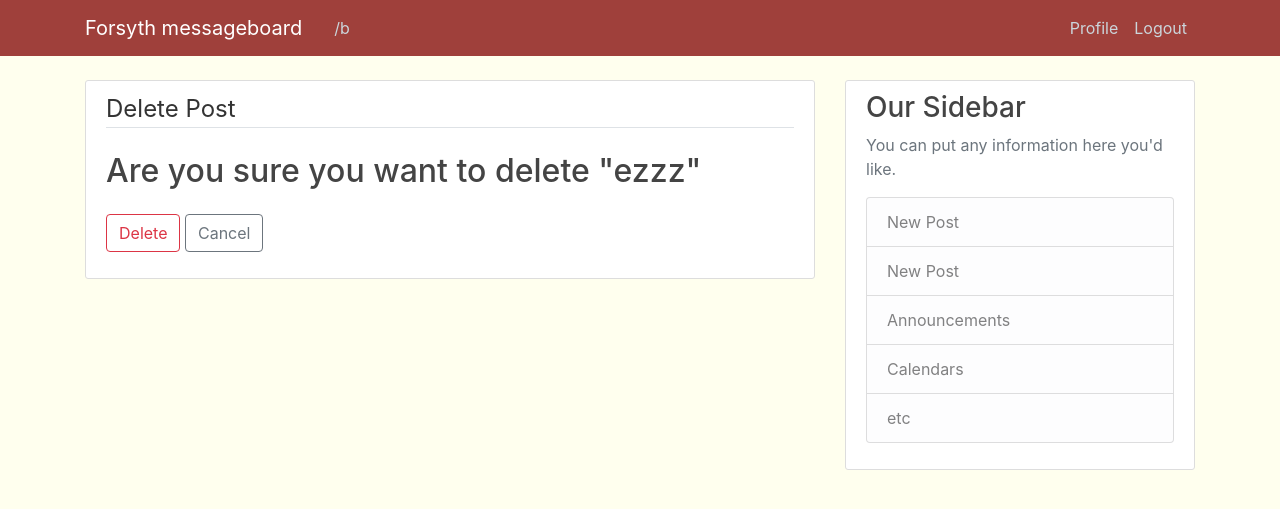
After one commit to smokeytube/forsythmessageboardweb, a Django app: page /brandom/post/3/delete/ in a window 1280 px wide. The commit adds this page. Shown: the top 509 px of the page. Run offline with Django 3.2, Linux system fonts and the light colour scheme; a user stored in the database is signed in; data comes from the database, SQL or seed files in the repository; both versions use the stored data as it was after the commit; some libraries are stand-ins or nearby versions.

Commit message:
ayy lesson 10 complete

```diff
--- a/forsyth_board/brandom/templates/brandom/base.html
+++ b/forsyth_board/brandom/templates/brandom/base.html
@@ -56,7 +56,8 @@
                 <h3>Our Sidebar</h3>
                 <p class='text-muted'>You can put any information here you'd like.
                 <ul class="list-group">
-                    <li class="list-group-item list-group-item-light">Latest Posts</li>
+                <a class="list-group-item list-group-item-light" href="{% url 'post-create' %}">New Post</a>
+                    <li class="list-group-item list-group-item-light" href="{% url 'post-create' %}">New Post</li>
                     <li class="list-group-item list-group-item-light">Announcements</li>
                     <li class="list-group-item list-group-item-light">Calendars</li>
                     <li class="list-group-item list-group-item-light">etc</li>
--- /dev/null
+++ b/forsyth_board/brandom/templates/brandom/post_confirm_delete.html
@@ -0,0 +1,16 @@
+{% extends "brandom/base.html" %}
+{% block content %}
+    <div class="content-section">
+        <form method="POST">
+            {% csrf_token %}
+            <fieldset class="form-group">
+                <legend class="border-bottom mb-4">Delete Post</legend>
+                <h2>Are you sure you want to delete "{{ object.title }}"</h2>
+            </fieldset>
+            <div class="form-group">
+                <button class="btn btn-outline-danger" type="submit">Delete</button>
+                <a class="btn btn-outline-secondary" href="{% url 'post-detail' object.id %}">Cancel</a>
+            </div>
+        </form>
+    </div>
+{% endblock content %}
--- a/forsyth_board/brandom/templates/brandom/post_detail.html
+++ b/forsyth_board/brandom/templates/brandom/post_detail.html
@@ -6,6 +6,10 @@
     <div class="article-metadata">
     <a class="mr-2" href="#">{{ object.author }}</a>
     <small class="text-muted">{{ object.date_posted }}</small>
+    {% if object.author == user %}
+        <a class="btn btn-sm mt-1 mb-1" href="{% url 'post-update' object.id %}">Update</a>
+        <a class="btn btn-sm mt-1 mb-1" href="{% url 'post-delete' object.id %}">Delete</a>
+    {% endif %}
     </div>
     <h2 class="article-title">{{ object.title }}</h2>
     <p class="article-content">{{ object.content }}</p>
--- a/forsyth_board/brandom/urls.py
+++ b/forsyth_board/brandom/urls.py
@@ -1,11 +1,12 @@
 #from forsyth_board.brandom.models import Post
 from django.urls import path
-from .views import PostListView, PostDetailView, PostCreateView, PostUpdateView
+from .views import PostListView, PostDetailView, PostCreateView, PostUpdateView, PostDeleteView
 #from . import views
 
 urlpatterns = [
     path('', PostListView.as_view(), name='brandom-home'),
     path('post/<int:pk>/', PostDetailView.as_view(), name='post-detail'),
     path('post/<int:pk>/update/', PostUpdateView.as_view(), name='post-update'),
+    path('post/<int:pk>/delete/', PostDeleteView.as_view(), name='post-delete'),
     path('post/new/', PostCreateView.as_view(), name='post-create'),
 ]
--- a/forsyth_board/brandom/views.py
+++ b/forsyth_board/brandom/views.py
@@ -1,5 +1,5 @@
 from django.shortcuts import render
-from django.views.generic import ListView, DetailView, CreateView, UpdateView
+from django.views.generic import ListView, DetailView, CreateView, UpdateView, DeleteView
 from .models import Post
 from django.contrib.auth.mixins import LoginRequiredMixin, UserPassesTestMixin
 
@@ -41,3 +41,13 @@ class PostUpdateView(LoginRequiredMixin, UserPassesTestMixin, UpdateView):
         if self.request.user == post.author:
             return True
         return False
+
+class PostDeleteView(LoginRequiredMixin, UserPassesTestMixin, DeleteView):
+    model = Post
+    success_url = '/brandom/'
+
+    def test_func(self):
+        post = self.get_object()
+        if self.request.user == post.author:
+            return True
+        return False
```
Also changed, not shown: forsyth_board/db.sqlite3.
